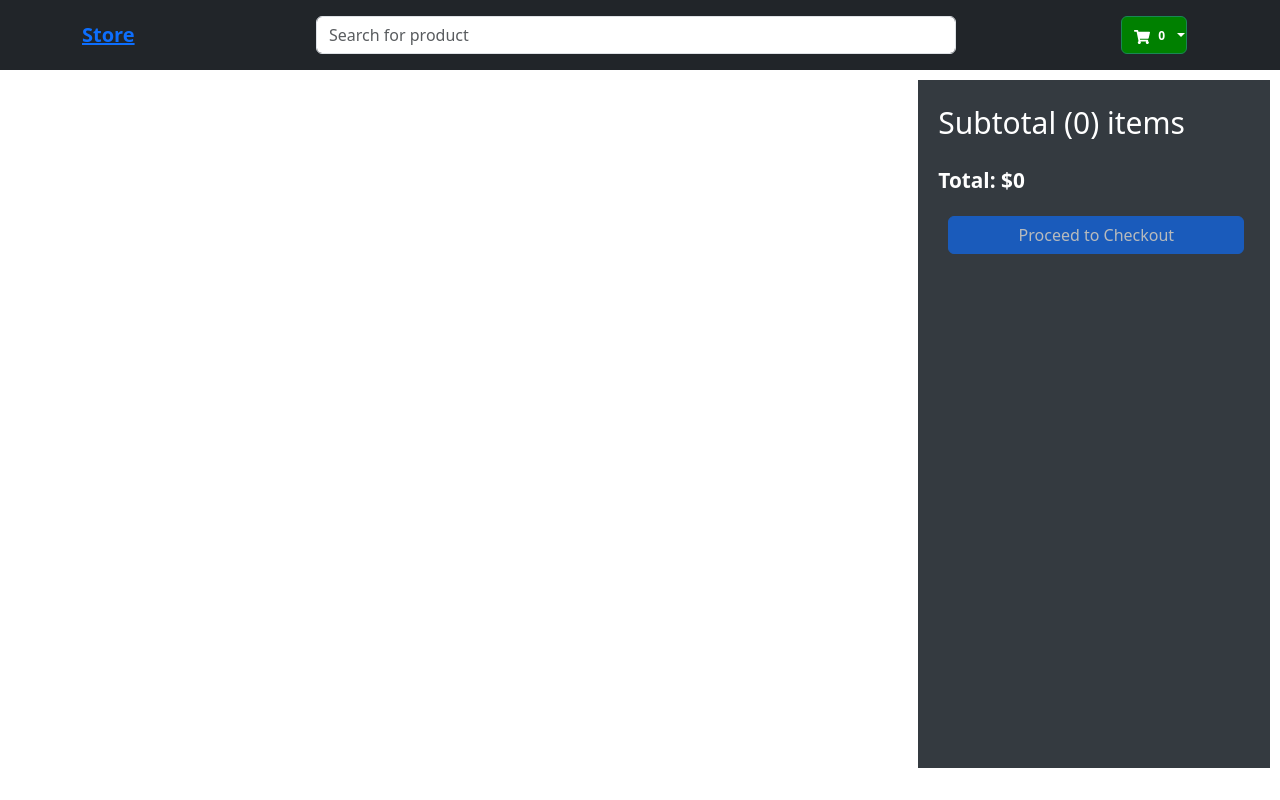
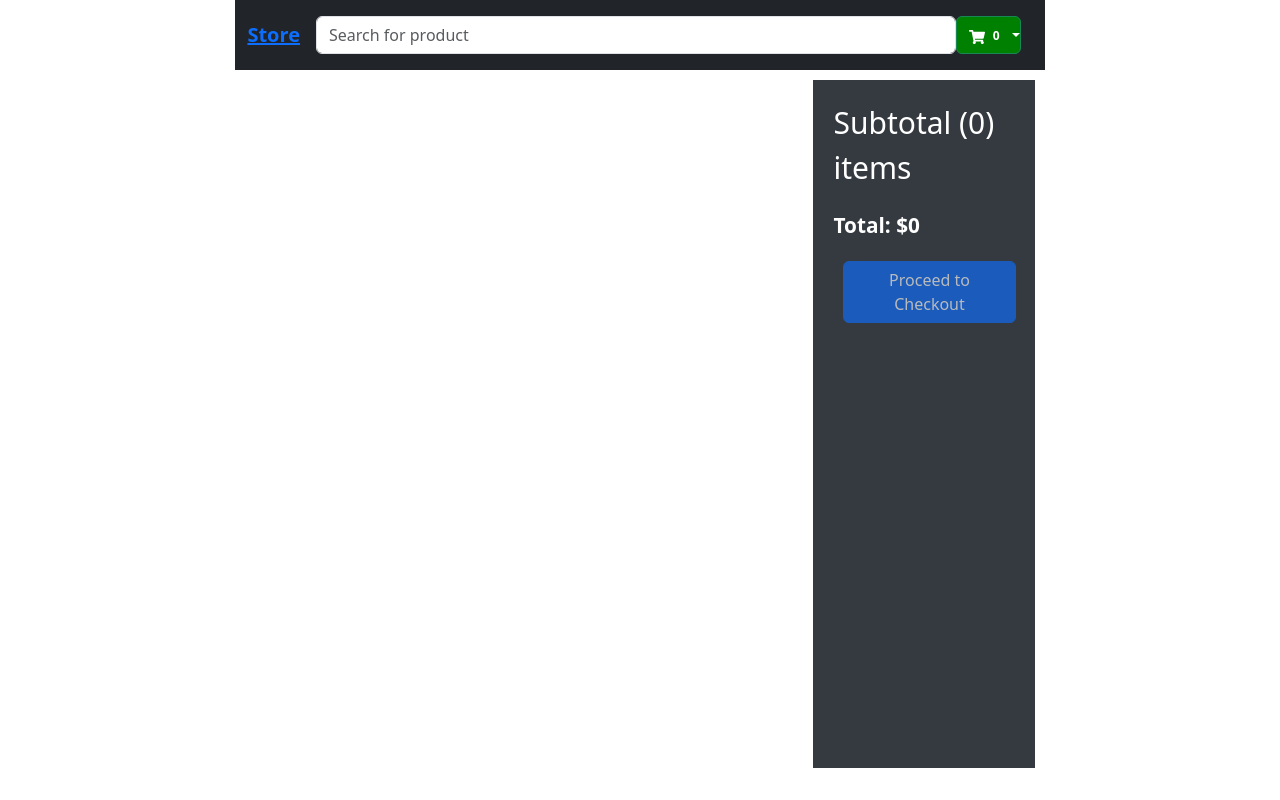
Before and after one commit to Hassan3322751/react-cart, a React (Create React App) app: page /cart in a window 1280 px wide. Built offline with nearby package versions, Linux system fonts and the light colour scheme.

Commit message:
responsive UX Updated

```diff
--- a/src/App.js
+++ b/src/App.js
@@ -11,10 +11,12 @@ function App() {
     <>
       <BrowserRouter>
        <CartApplication />
+          <div className='bodyContent'>
         <Routes>
-          <Route path="/" element={<Home />}/>
-          <Route path="/cart" element={<Cart />}/>
+            <Route path="/" element={<Home />}/>
+            <Route path="/cart" element={<Cart />}/>
         </Routes>
+          </div>
       </BrowserRouter>
     </>
   );
--- a/src/Shopping Cart/Cart.css
+++ b/src/Shopping Cart/Cart.css
@@ -1,3 +1,11 @@
+body{
+    max-width: 2550px;
+    display: flex;
+    justify-content: center;
+    align-items: center;
+    align-content: center;
+}
+
 .Home{
     display: flex;
 }
@@ -94,6 +102,33 @@
 .btnStyle{
     width: 95%;
     margin: 0 0.625rem;
+}
+
+@media (min-width: 2500px){
+    html{
+        font-size: 25px;
+    }
+}
+
+@media (min-width: 1800px){
+    html{
+        font-size: 19px;
+    }
+    .filters{
+        width: 18%;
+    }
+    .filters > span{
+        font-size: 1.4rem;
+    }
+    .productsContainer .products{
+        width: 22%;
+    }
+}
+
+@media (min-width: 1500px){
+    html{
+        font-size: 18px;
+    }
 }
 
 @media (max-width: 950px){
```
